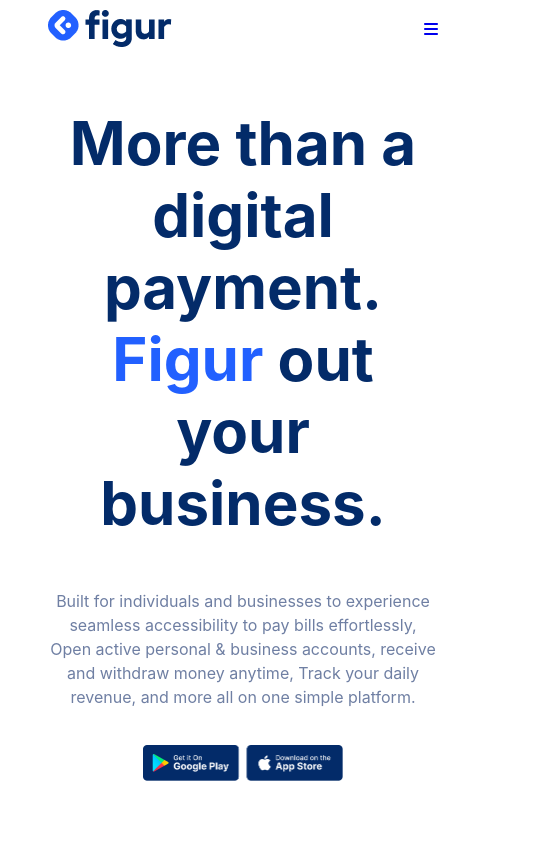
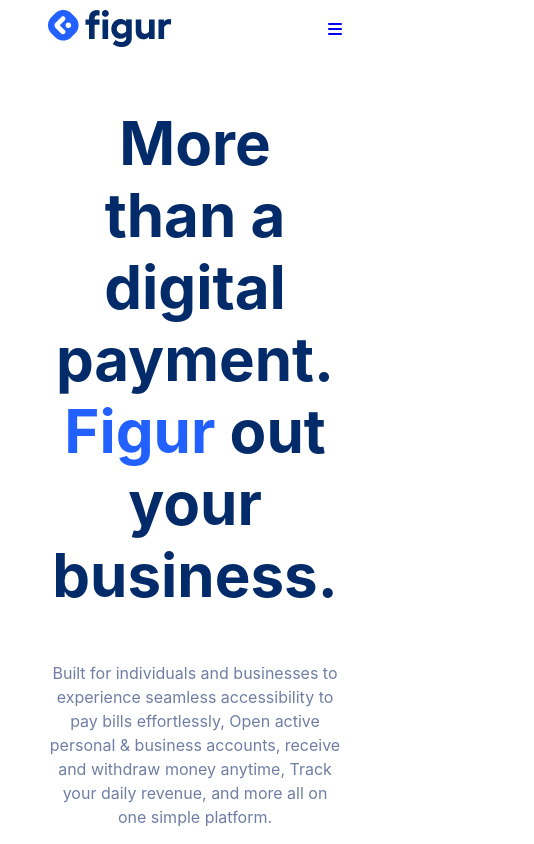
Before and after one commit to Emeka-Okpaleke/figur-react, a React (Create React App) app: page / in a window 390 px wide. Shown: the top 844 px of the page, 534 px wide, since content can reach past the window. Built offline with nearby package versions, Linux system fonts and the light colour scheme.

Commit message:
overflow-x added to body element to fix mobile responsiveness

```diff
--- a/src/index.css
+++ b/src/index.css
@@ -2,6 +2,11 @@
   margin: 0;
   padding: 0;
   font-family: 'Inter', sans-serif;
+  overflow-x: hidden;
+}
+
+* {
+  box-sizing: border-box;
 }
 
 .nav-bar-container{
```
